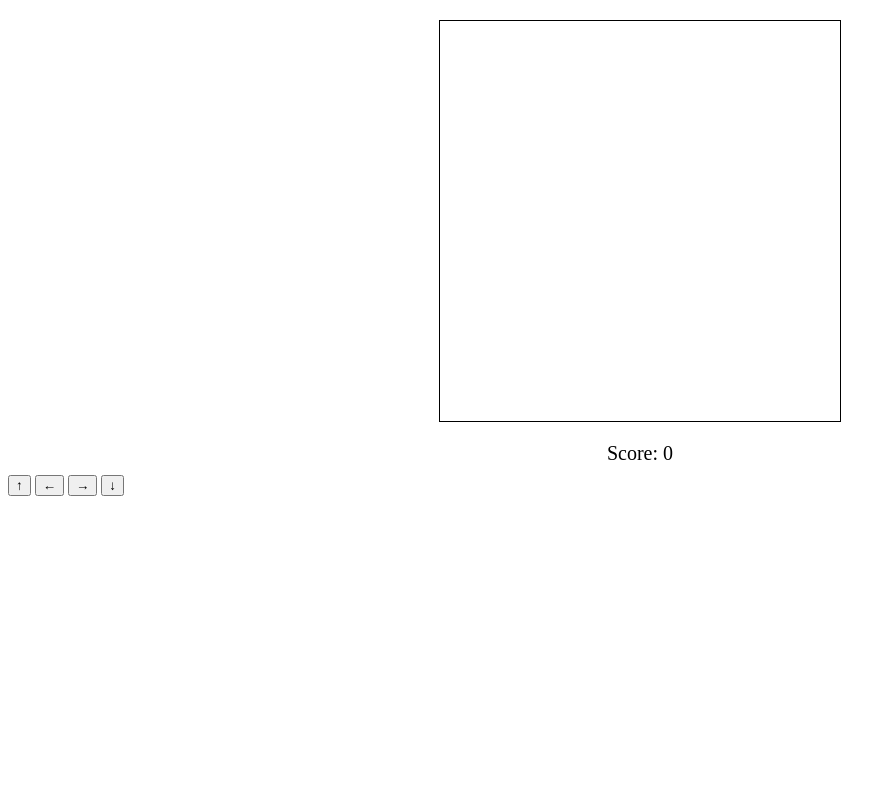
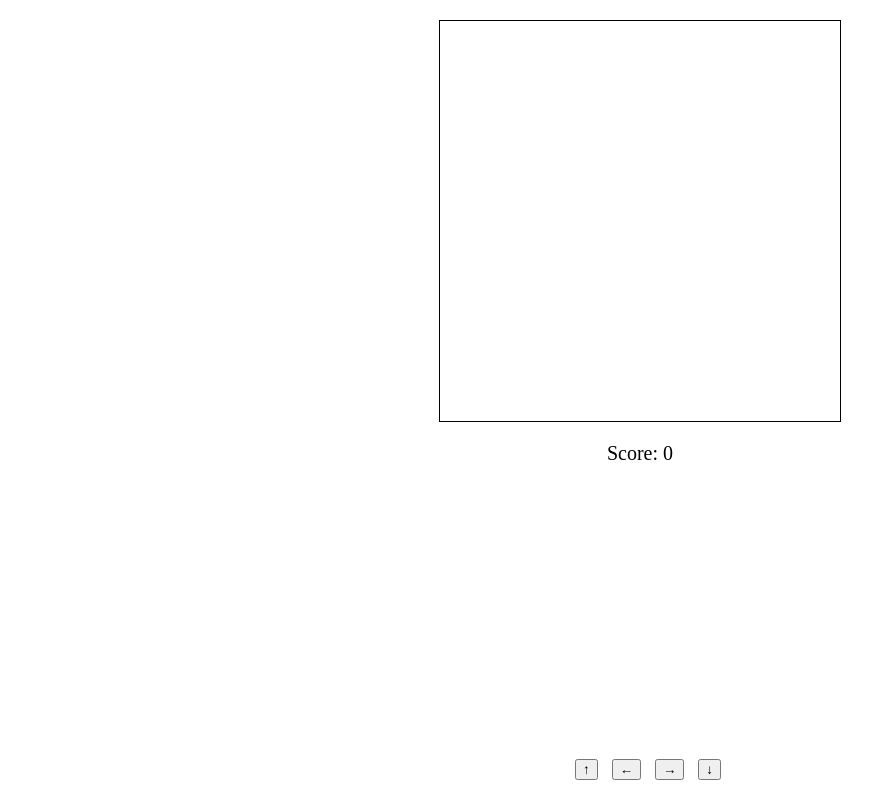
Before and after one commit to shivo1211/game-snake, a plain HTML site: page index.html in a window 1280 px wide. Shown: the whole page, without its empty margins (0-896 px from the left). Drawn offline with Linux system fonts and the light colour scheme.

Commit message:
Update style.css reposition

```diff
--- a/style.css
+++ b/style.css
@@ -20,3 +20,17 @@
     text-align: center;
     margin-top: 10px;
 }
+.container {
+    position: relative;
+}
+
+#arrowButtons {
+    position: absolute;
+    bottom: 20px;
+    width: 100%;
+    text-align: center;
+}
+
+#arrowButtons button {
+    margin: 0 5px;
+}
```
